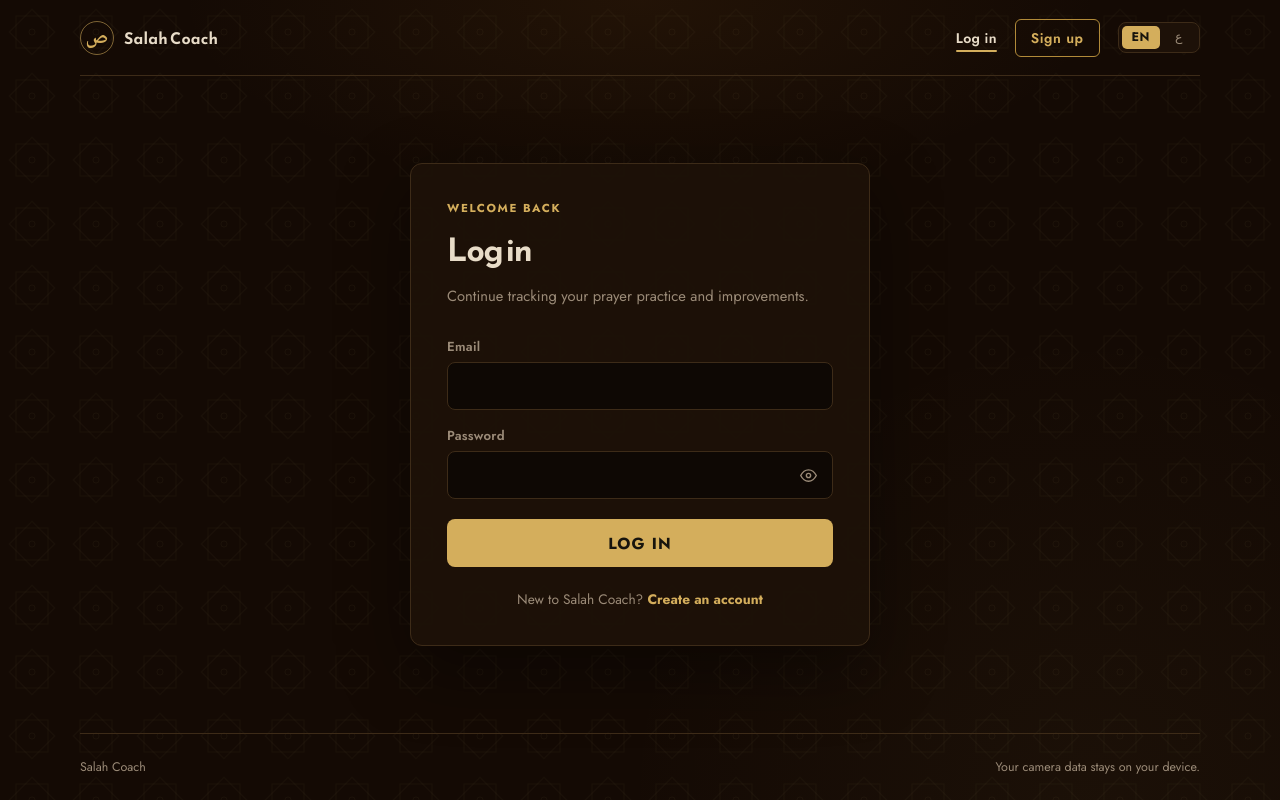
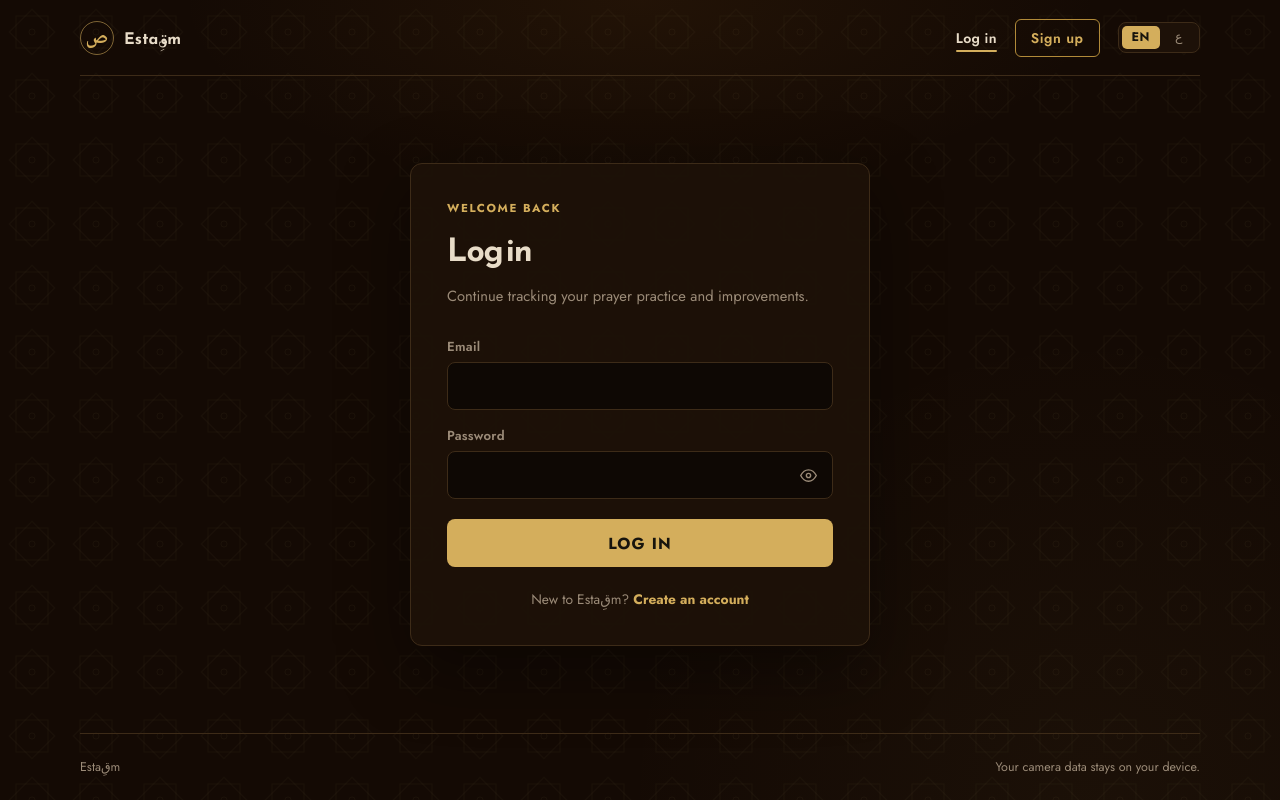
Before and after one commit to AbdelrahmanElsaadany22/prayer-teacher, a React (Vite) app in the folder Frontend/front/: page /login in a window 1280 px wide. Built offline with nearby package versions, Linux system fonts and the light colour scheme; no server answers.

Commit message:
chore: change app name to Estaقm

```diff
--- a/Frontend/front/src/shared/i18n/translations.ts
+++ b/Frontend/front/src/shared/i18n/translations.ts
@@ -26,12 +26,12 @@
 export const translations: Record<Lang, Dict> = {
   en: {
     // ── Brand / shell ──
-    'brand.name': 'Salah Coach',
+    'brand.name': 'Estaقِm',
     'nav.dashboard': 'Dashboard',
     'nav.logout': 'Log out',
     'nav.login': 'Log in',
     'nav.signup': 'Sign up',
-    'footer.brand': 'Salah Coach',
+    'footer.brand': 'Estaقِm',
     'footer.privacy': 'Your camera data stays on your device.',
 
     // ── Home ──
@@ -48,7 +48,7 @@
     'login.subtitle': 'Continue tracking your prayer practice and improvements.',
     'login.submit': 'Log in',
     'login.submitting': 'Logging in...',
-    'login.switch': 'New to Salah Coach?',
+    'login.switch': 'New to Estaقِm?',
     'login.switchLink': 'Create an account',
 
     // ── Signup ──
@@ -103,7 +103,7 @@
 
     // ── Prayer setup ──
     'setup.logo': 'Prayer',
-    'setup.sub': 'Salah Coach — Real-Time Guidance',
+    'setup.sub': 'Estaقِm — Real-Time Guidance',
     'setup.rakas': "{n} rak'as",
     'setup.begin': 'Begin Prayer',
     'setup.tips':
@@ -133,12 +133,12 @@
 
   ar: {
     // ── Brand / shell ──
-    'brand.name': 'مُعلِّم الصلاة',
+    'brand.name': 'إِسْتَقِمْ',
     'nav.dashboard': 'لوحة المتابعة',
     'nav.logout': 'تسجيل الخروج',
     'nav.login': 'تسجيل الدخول',
     'nav.signup': 'إنشاء حساب',
-    'footer.brand': 'مُعلِّم الصلاة',
+    'footer.brand': 'إِسْتَقِمْ',
     'footer.privacy': 'بيانات الكاميرا بتاعتك بتفضل على جهازك.',
 
     // ── Home ──
@@ -155,7 +155,7 @@
     'login.subtitle': 'كمّل متابعة أدائك في الصلاة وتطوّرك.',
     'login.submit': 'تسجيل الدخول',
     'login.submitting': 'جارٍ الدخول...',
-    'login.switch': 'جديد على مُعلِّم الصلاة؟',
+    'login.switch': 'جديد على إِسْتَقِمْ؟',
     'login.switchLink': 'أنشئ حساباً',
 
     // ── Signup ──
```
